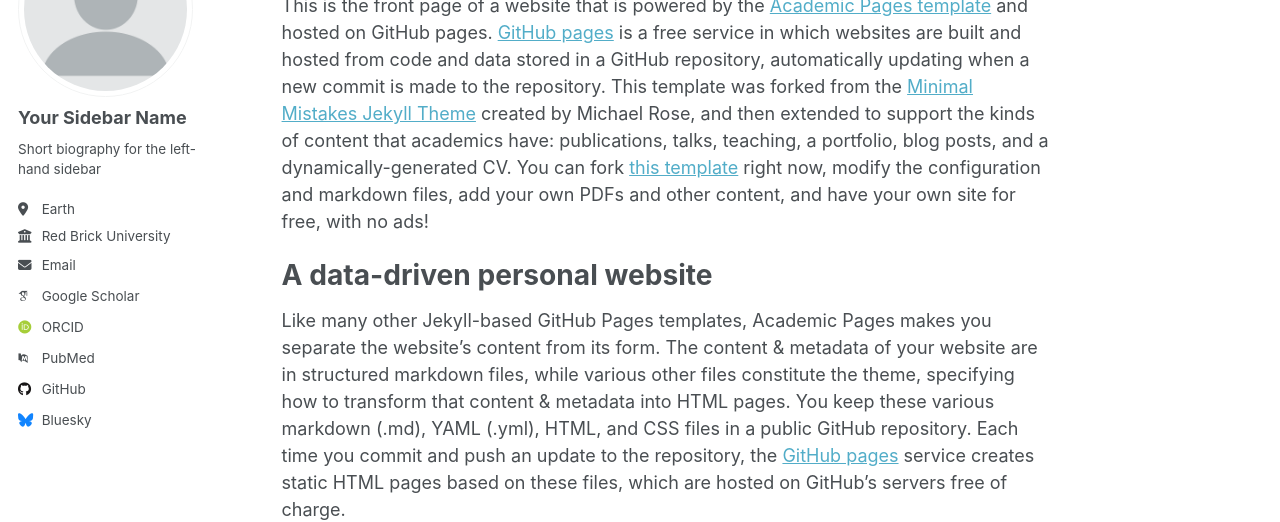
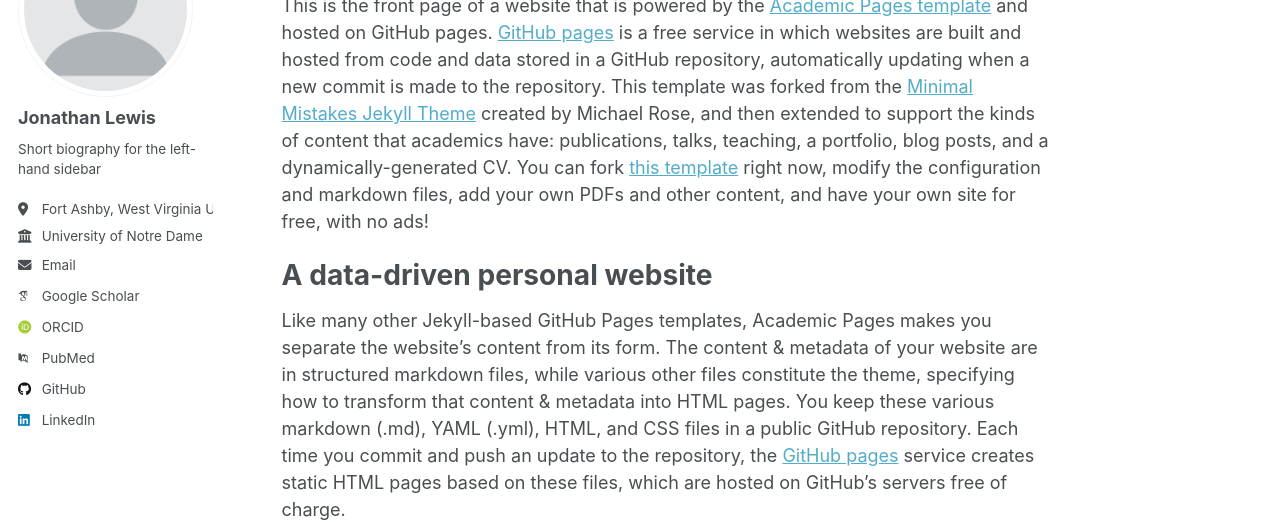
Before and after one commit to jonathanlewis22/jonathanlewis, a Jekyll site: the page built from _pages/about.md, in a window 1280 px wide. Shown: the part 177-699 px from the top of the page. Built offline with Jekyll 4.4.1, drawn with Linux system fonts in a browser that asks for light colours; some web fonts are replaced.

Commit message:
Update _config.yml

```diff
--- a/_config.yml
+++ b/_config.yml
@@ -23,13 +23,13 @@ repository               : "academicpages/academicpages.github.io"
 author:
   # Biographic information
   avatar           : "profile.png"
-  name             : "Your Sidebar Name"
+  name             : "Jonathan Lewis"
   pronouns         : # example: "she/her"
   bio              : "Short biography for the left-hand sidebar"
-  location         : "Earth"
-  employer         : "Red Brick University"
+  location         : "Fort Ashby, West Virginia USA"
+  employer         : "University of Notre Dame"
   uri              : # URL
-  email            : "none@example.org"
+  email            : "jonathanlewis_22@yahoo.com"
 
   # Academic websites
   academia         : # URL
@@ -51,7 +51,7 @@ author:
   stackoverflow    : # User number or user number and name (i.e., use "1" or "1/jeff-atwood")
 
   # Social media
-  bluesky          : "bsky.app" # Replace this with you Bluesky username
+  bluesky          : # Replace this with you Bluesky username
   facebook         : # Username
   flickr           : # Username
   foursquare       : # Username
@@ -60,7 +60,7 @@ author:
   keybase          : # Username
   instagram        : # Username
   lastfm           : # Username
-  linkedin         : # Username
+  linkedin         : "www.linkedin.com/in/jonathanlewis-nd"
   mastodon         : # URL
   medium           : # URL
   pinterest        : # Username
```
